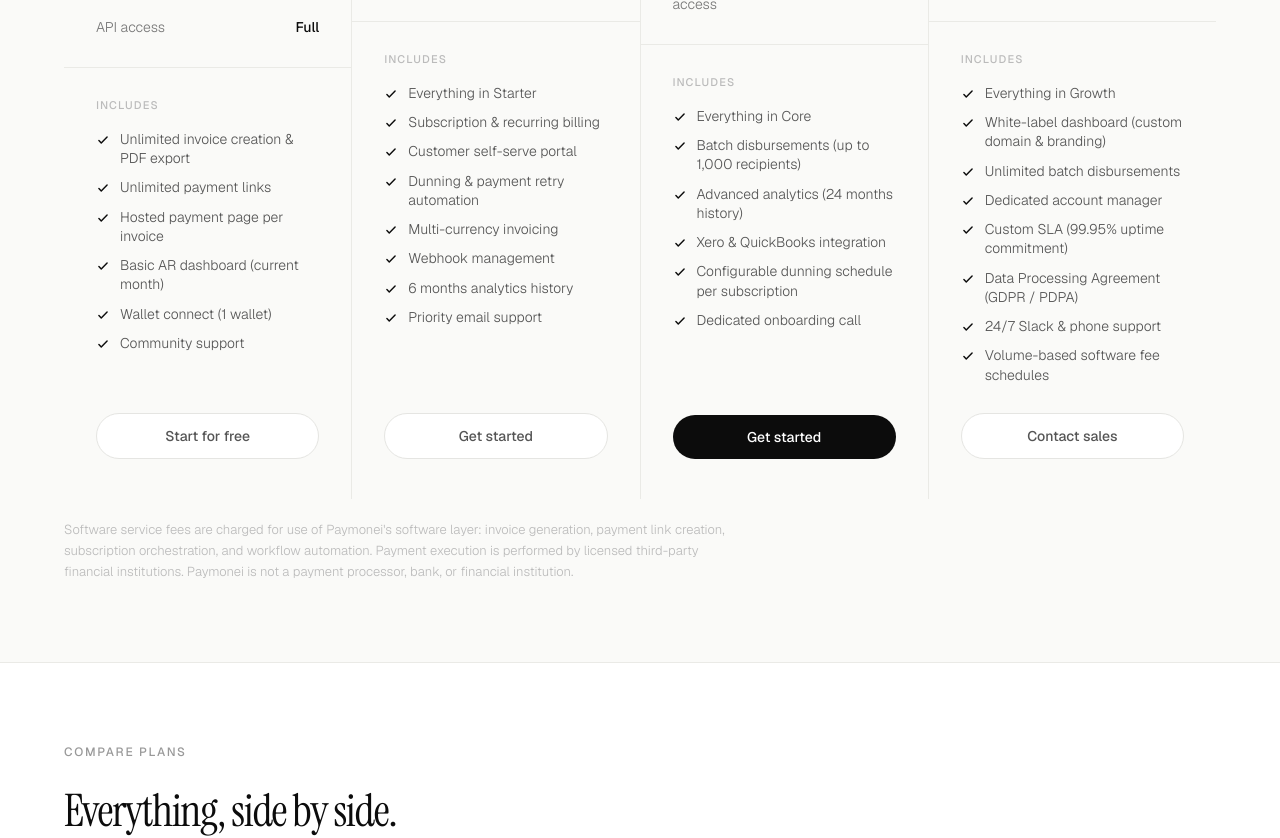
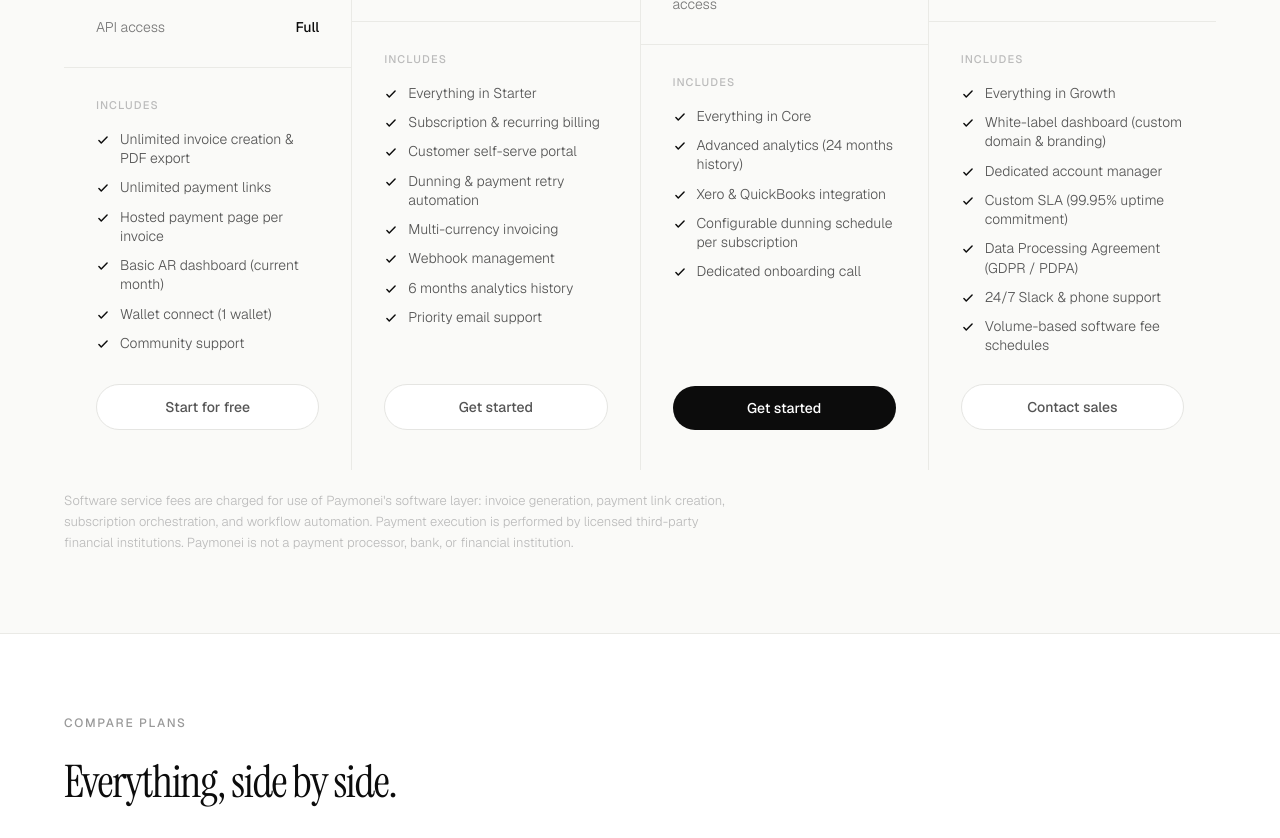
Before and after one commit to omniasky/paymonei-website, a Next.js app: page /pricing in a window 1280 px wide. Shown: the part 960-1798 px from the top of the page. Built offline with nearby package versions, Linux system fonts and the light colour scheme.

Commit message:
pricing: remove batch disbursements from public pricing page

```diff
--- a/src/app/pricing/page.tsx
+++ b/src/app/pricing/page.tsx
@@ -128,7 +128,6 @@ const plans = [
     ],
     includes: [
       "Everything in Core",
-      "Batch disbursements (up to 1,000 recipients)",
       "Advanced analytics (24 months history)",
       "Xero & QuickBooks integration",
       "Configurable dunning schedule per subscription",
@@ -155,7 +154,6 @@ const plans = [
     includes: [
       "Everything in Growth",
       "White-label dashboard (custom domain & branding)",
-      "Unlimited batch disbursements",
       "Dedicated account manager",
       "Custom SLA (99.95% uptime commitment)",
       "Data Processing Agreement (GDPR / PDPA)",
@@ -284,11 +282,6 @@ const comparison: ComparisonRow[] = [
     feature: "Customer self-serve portal",
     tooltip: "A hosted portal where your customers can view their invoice history, download PDFs, and see subscription status. No engineering work required on your end.",
     starter: false, core: true, growth: true, enterprise: true,
-  },
-  {
-    feature: "Batch disbursements",
-    tooltip: "Upload a recipient list and send payments to multiple parties in one workflow. Useful for paying contractors, suppliers, or marketplace sellers.",
-    starter: false, core: false, growth: "Up to 1,000", enterprise: "Unlimited",
   },
   {
     feature: "Accounting software integration",
```
